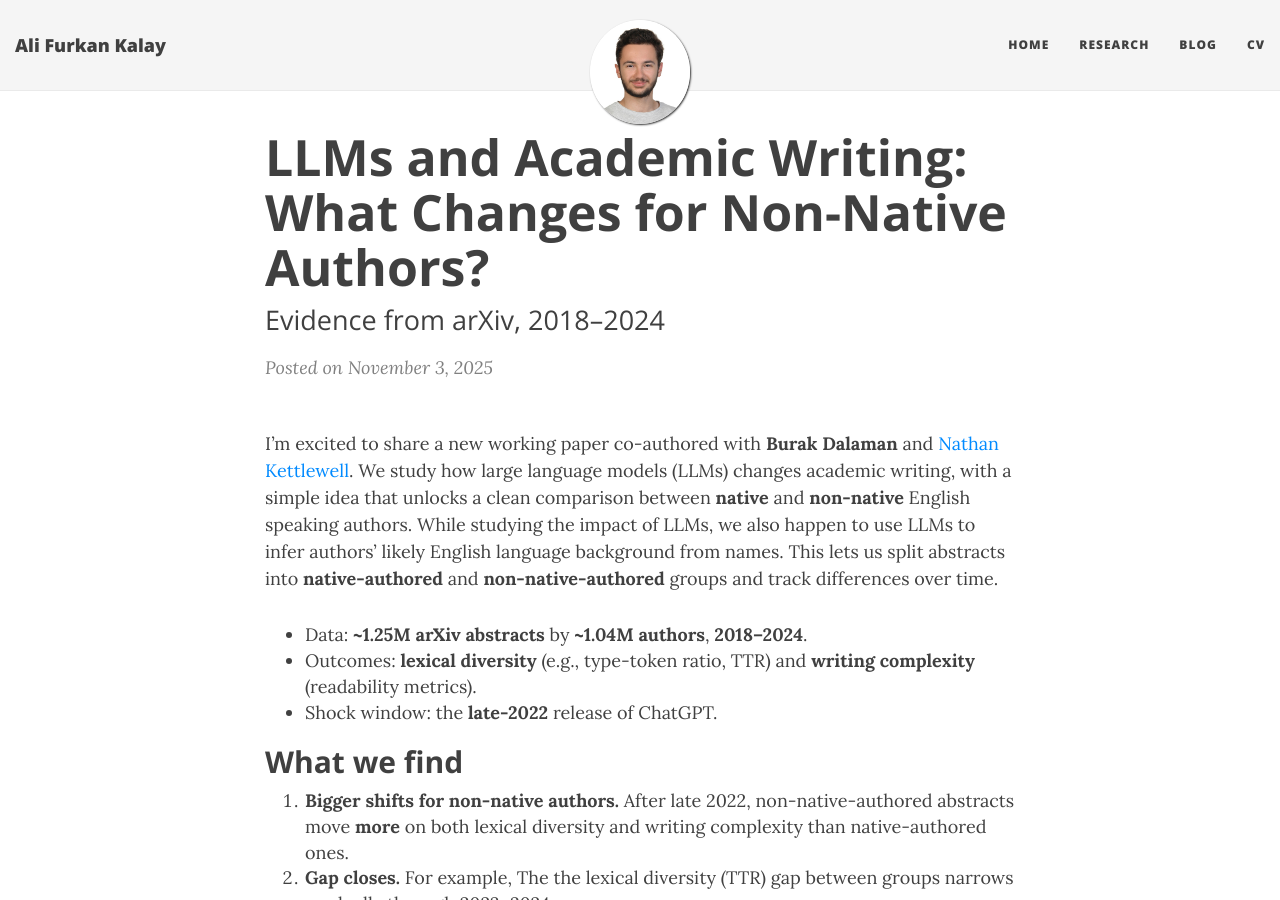
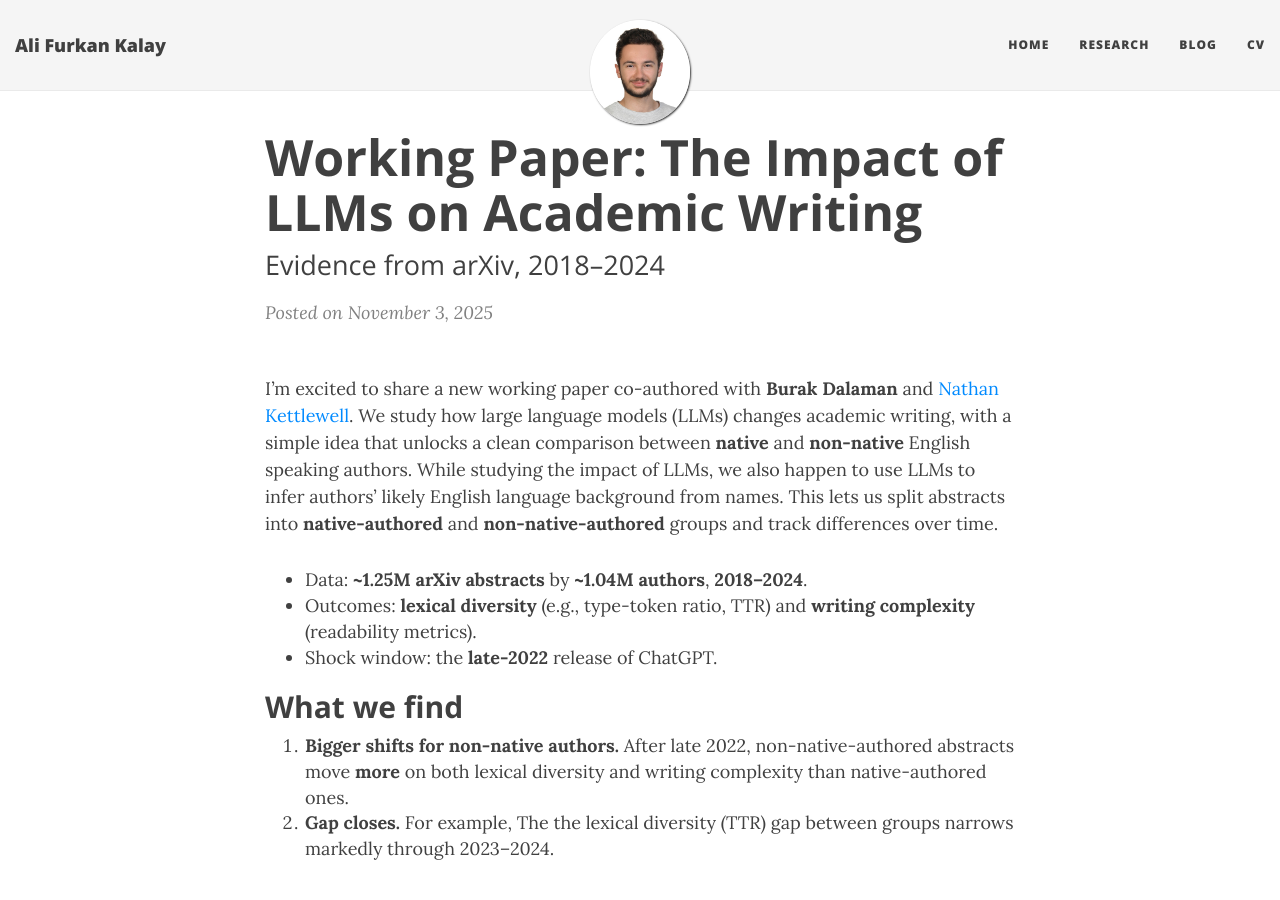
Before and after one commit to alfurka/alfurka.github.io, a Jekyll site: the page built from _posts/2025-11-01-language-barrier-chatgpt-iza-working-paper.md, in a window 1280 px wide and 900 px high. Built offline with Jekyll 4.4.1, drawn with Linux system fonts in a browser that asks for light colours; nearby versions of some CDN libraries.

Commit message:
Update 2025-11-01-language-barrier-chatgpt-iza-working-paper.md

```diff
--- a/_posts/2025-11-01-language-barrier-chatgpt-iza-working-paper.md
+++ b/_posts/2025-11-01-language-barrier-chatgpt-iza-working-paper.md
@@ -1,6 +1,6 @@
 ---
 layout: post
-title: "LLMs and Academic Writing: What Changes for Non-Native Authors?"
+title: "Working Paper: The Impact of LLMs on Academic Writing"
 subtitle: "Evidence from arXiv, 2018–2024"
 date: 2025-11-03
 tags: [llm, academic-writing, arxiv, readability, lexical-diversity, science-of-science, computer-science, policy, equity, research, ai, chatgpt, blog]
```
